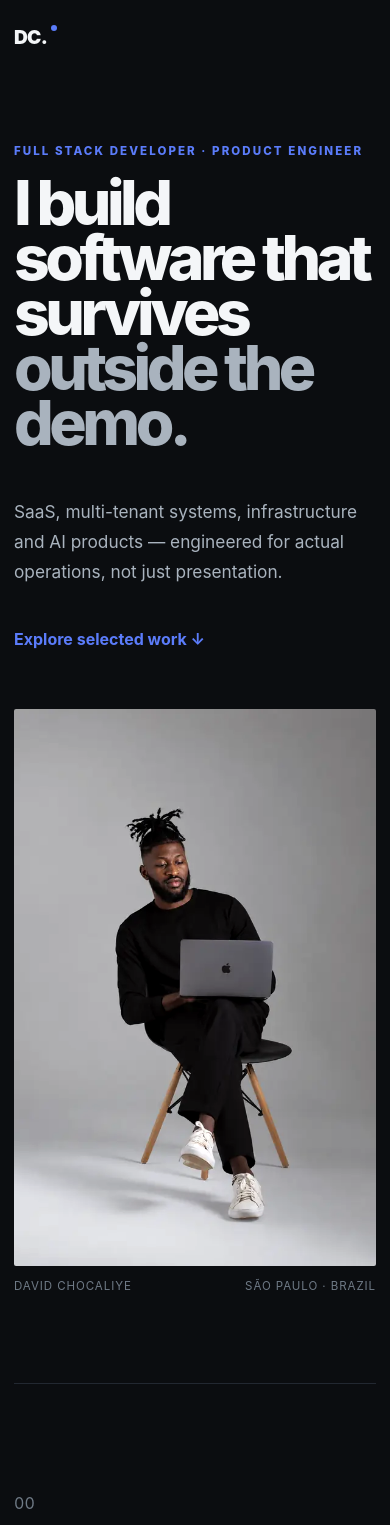
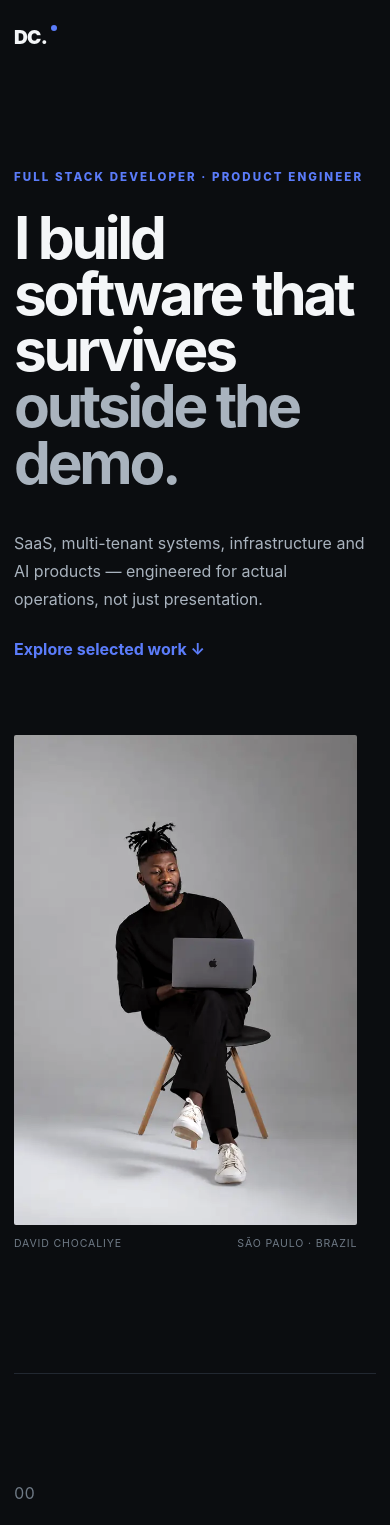
Before and after one commit to moxi-edtech/chocaliye-portfolio, a Next.js app: page / in a window 390 px wide. Shown: the top 1525 px of the page. Built offline with nearby package versions, Linux system fonts and the light colour scheme.

Commit message:
Give hero more breathing room across breakpoints

```diff
--- a/app/globals.css
+++ b/app/globals.css
@@ -50,31 +50,40 @@ a{color:inherit;text-decoration:none}
 .hero{
   min-height:calc(100svh - 88px);
   display:grid;
-  grid-template-columns:minmax(0,1.35fr) minmax(320px,.65fr);
-  gap:72px;
+  grid-template-columns:minmax(0,1.15fr) minmax(300px,.85fr);
+  gap:108px;
   align-items:center;
-  padding:70px 0 110px;
+  padding:112px 0 156px;
 }
+.heroStatement{max-width:760px}
 .heroStatement h1{
-  margin:18px 0 46px;
-  max-width:900px;
-  font-size:clamp(4rem,8.4vw,8.4rem);
-  line-height:.88;
-  letter-spacing:-.072em;
-  font-weight:760;
+  margin:28px 0 48px;
+  max-width:760px;
+  font-size:clamp(3.8rem,6.6vw,6.8rem);
+  line-height:.94;
+  letter-spacing:-.06em;
+  font-weight:740;
 }
 .heroStatement h1 span{display:block;color:var(--muted)}
 .heroBottom{
-  display:grid;
-  grid-template-columns:minmax(0,540px) auto;
-  gap:42px;
-  align-items:end;
+  display:flex;
+  flex-direction:column;
+  align-items:flex-start;
+  gap:30px;
+  max-width:560px;
 }
-.heroBottom p{margin:0;color:var(--muted);font-size:1.08rem;line-height:1.75}
+.heroBottom p{margin:0;color:var(--muted);font-size:1.04rem;line-height:1.8}
 .heroBottom a{color:var(--accent);font-weight:700;white-space:nowrap}
-.heroVisual{align-self:stretch;display:flex;flex-direction:column;justify-content:center}
+.heroVisual{
+  align-self:center;
+  display:flex;
+  flex-direction:column;
+  justify-content:center;
+  width:min(100%,430px);
+  justify-self:end;
+}
 .heroVisual img{
-  width:100%;height:min(64vh,660px);object-fit:cover;object-position:50% 42%;
+  width:100%;height:min(58vh,560px);object-fit:cover;object-position:50% 42%;
   border-radius:2px;filter:saturate(.88) contrast(1.04)
 }
 .heroCaption{
@@ -225,9 +234,10 @@ a{color:inherit;text-decoration:none}
 .reveal.is-visible{opacity:1;transform:none}
 
 @media(max-width:980px){
-  .hero{grid-template-columns:1fr;gap:60px}
-  .heroVisual{max-width:620px}
-  .heroBottom{grid-template-columns:1fr}
+  .hero{grid-template-columns:1fr;gap:82px;padding:104px 0 132px}
+  .heroStatement{max-width:820px}
+  .heroVisual{width:min(74vw,520px);justify-self:start}
+  .heroBottom{max-width:620px}
   .projectGrid{grid-template-columns:1fr;gap:50px}
   .projectReverse .projectMeta,.projectReverse .projectCanvas{order:initial}
   .projectCanvas iframe{transform:scale(.5)}
@@ -238,9 +248,19 @@ a{color:inherit;text-decoration:none}
 @media(max-width:800px){
   .shell{width:min(100% - 28px,1180px)}
   .topbar{height:74px}.navlinks{display:none}
-  .hero{min-height:auto;padding:70px 0 90px}
-  .heroStatement h1{font-size:clamp(3.4rem,16vw,5.6rem)}
-  .heroVisual img{height:min(66vh,620px)}
+  .hero{min-height:auto;padding:96px 0 124px;gap:76px}
+  .heroStatement{max-width:none}
+  .heroStatement h1{
+    margin:26px 0 38px;
+    font-size:clamp(3.15rem,15vw,4.8rem);
+    line-height:.96;
+    letter-spacing:-.055em
+  }
+  .heroBottom{gap:26px;max-width:34rem}
+  .heroBottom p{font-size:1rem;line-height:1.75}
+  .heroVisual{width:min(88vw,460px);justify-self:start}
+  .heroVisual img{height:min(58vh,520px)}
+  .heroCaption{padding-top:12px;font-size:.66rem}
   .manifesto{grid-template-columns:1fr;gap:20px;min-height:auto;padding:100px 0}
   .workIntro{padding:95px 0 65px}
   .projectStory{min-height:auto;padding:90px 0}
```
